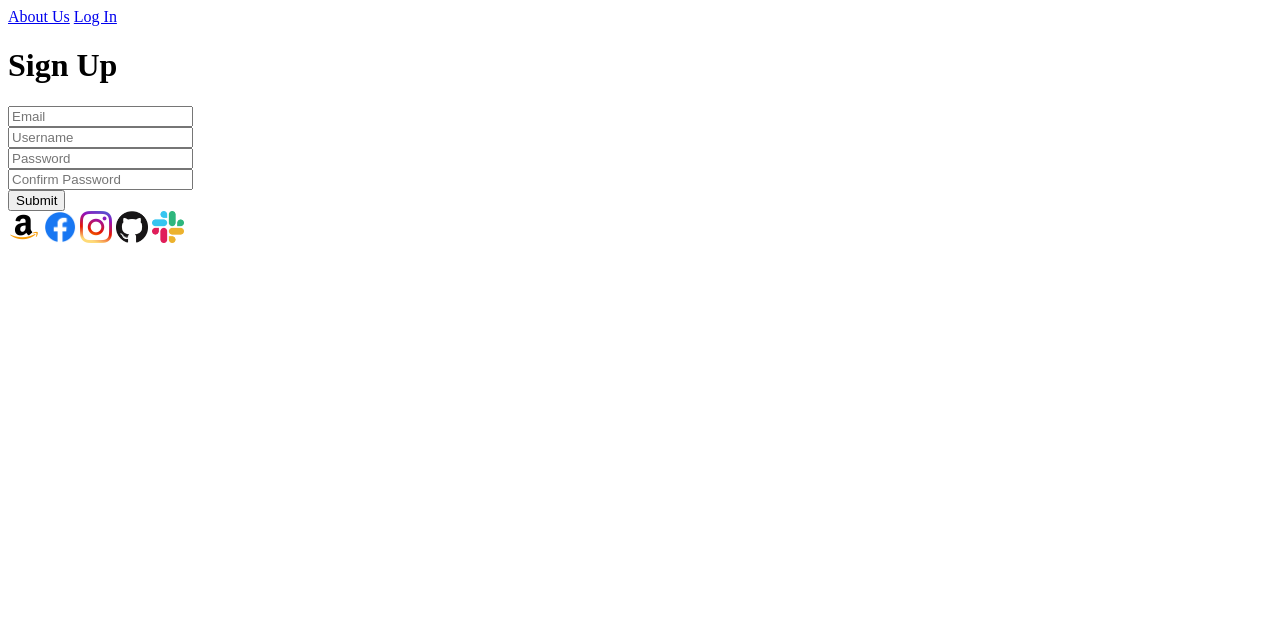
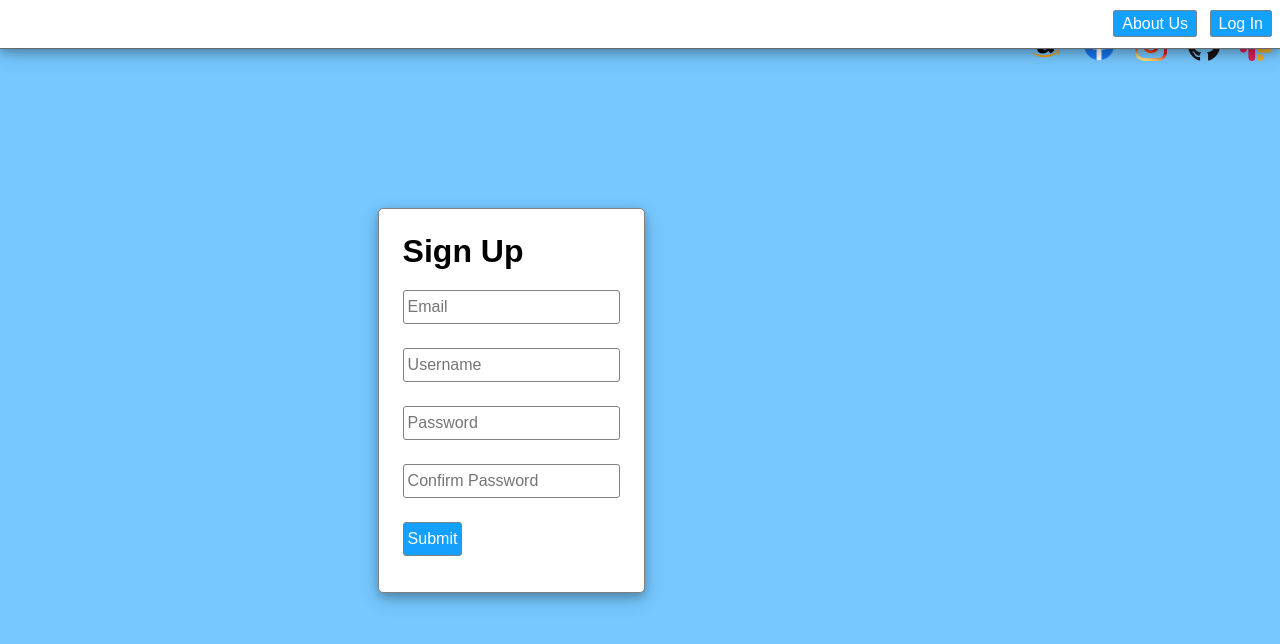
Before and after one commit to jtallen223/HTMLRegisterPage, a plain HTML site: page index.html in a window 1280 px wide. Drawn offline with Linux system fonts and the light colour scheme.

Commit message:
Initial styling done

```diff
--- a/main.css
+++ b/main.css
@@ -0,0 +1,82 @@
+body {
+    background-color: #76c8ff;
+    margin: 0;
+    font-family: sans-serif;
+    display: flex;
+    height: 100vh;
+}
+
+header {
+    background-color: white;
+    text-align: right;
+    padding: .75rem 0;
+    border-bottom: solid 1px dimgrey;
+    box-shadow: 0 4px 8px 0 rgba(0, 0, 0, 0.2), 0 6px 20px 0 rgba(0, 0, 0, 0.19);
+    position: fixed;
+    top: 0;
+    left: 0;
+    width: 100vw;
+}
+
+header a {
+    color: white;
+    background-color: #13a0ff;
+    border: solid 1px gray;
+    border-radius: 3px;
+    padding: .25rem .5rem;
+    margin-right: .5rem;
+    /* line-height adjusts the amount of space taken up for the font */
+    line-height: 1.5rem;
+    /* This removes the underline from the a tag */
+    text-decoration: none;
+}
+
+header a:hover, form button:hover {
+    background-color: #1084d1;
+    cursor: pointer;
+}
+
+.container {
+    margin: auto;
+    padding: 1.5rem;
+    background-color: white;
+    border: solid 1px gray;
+    border-radius: 5px;
+    box-shadow: 0 4px 8px 0 rgba(0, 0, 0, 0.2), 0 6px 20px 0 rgba(0, 0, 0, 0.19);
+}
+
+.container > h1 {
+    margin: 0 0 .5rem;
+}
+
+form input, form button {
+    width: 100%min-width: 300px;
+    /*Tout inuts and forms have different default sizes. By changing the box-sizing we can fix this */
+    box-sizing: border-box;
+    margin: .75rem 0;
+    padding: .25rem;
+    line-height: 1.5rem;
+    font-size: 1em;
+    border: solid 1px gray;
+    border-radius: 3px;
+}
+
+form button {
+    color: white;
+    background-color: #13a0ff;
+}
+
+footer {
+    margin-top: .75rem;
+    border-top: solid 1px lightgray;
+    padding-top: 1rem;
+    text-align: center;
+}
+
+footer img {
+    margin: 0 .5rem;
+}
+
+footer img:hover {
+    cursor: pointer;
+}
```
Also changed, not shown: index.html (+2 -1 lines).
